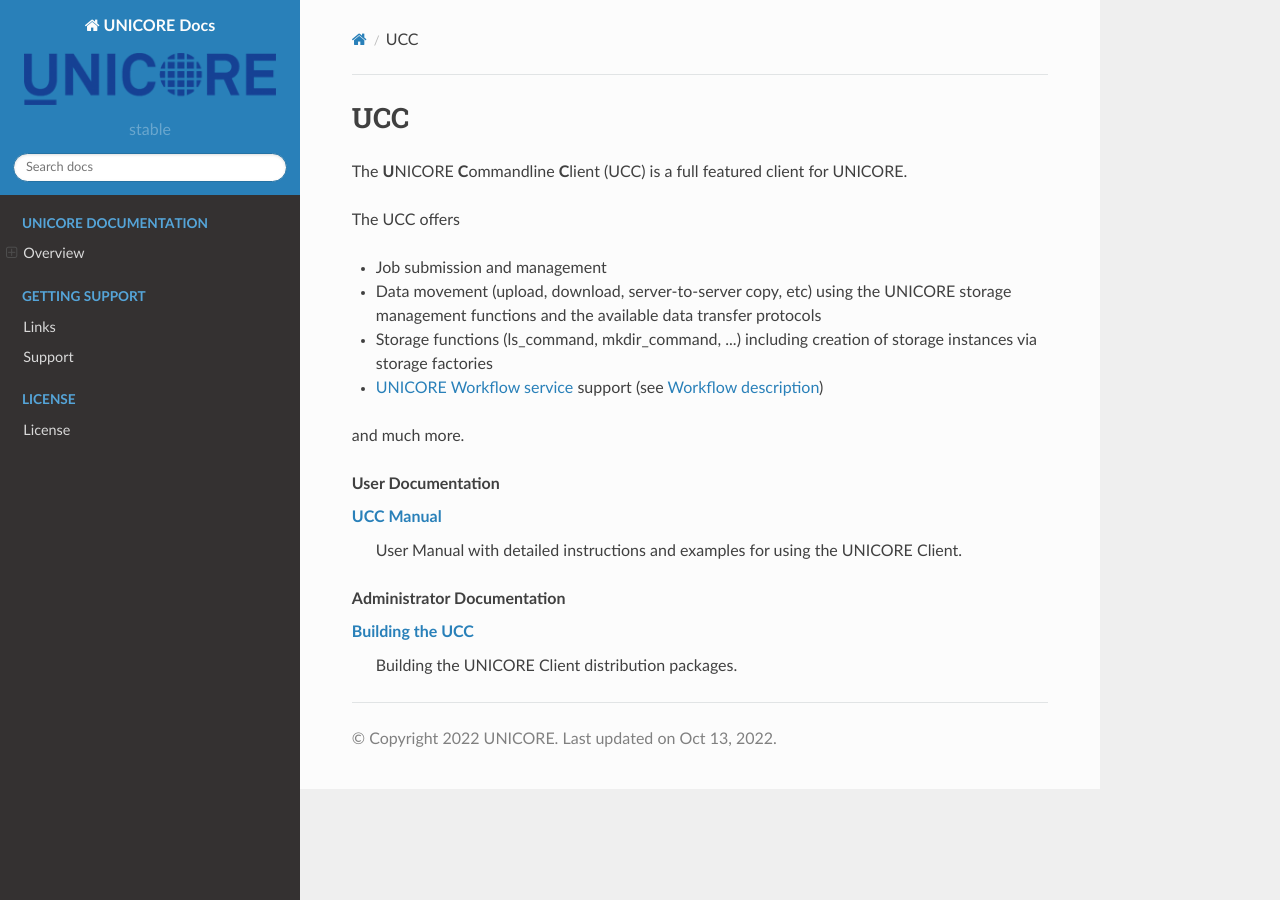
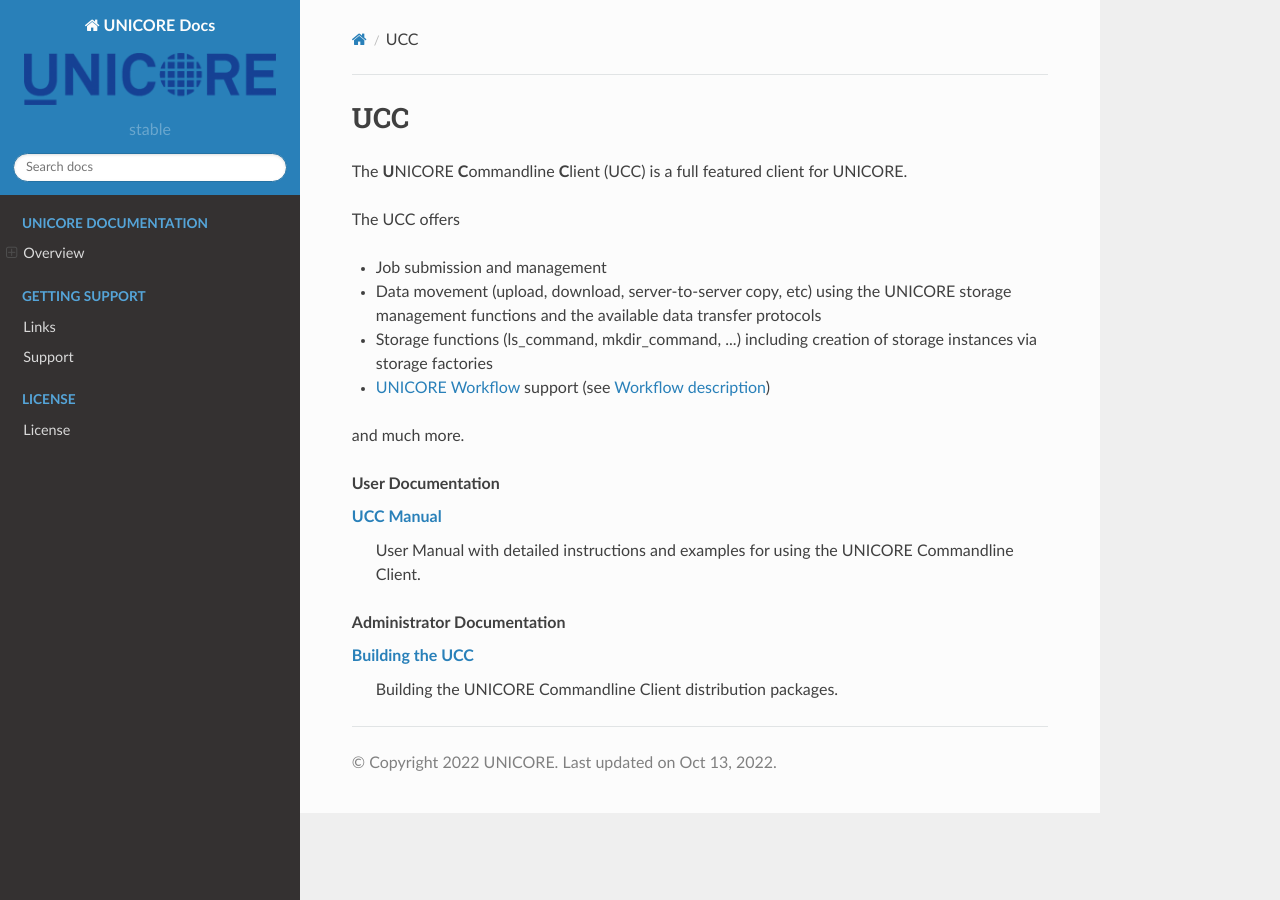
Before and after one commit to UNICORE-EU/unicore-docs, a Sphinx documentation site: the page built from source/user-docs/ucc/index.rst, in a window 1280 px wide. Built offline with Sphinx 7.4.7 and the Read the Docs theme 2.0.0, drawn with Linux system fonts in a browser that asks for light colours.

```diff
--- a/source/user-docs/ucc/building.rst
+++ b/source/user-docs/ucc/building.rst
@@ -26,7 +26,7 @@
 ------------------------------
 
 The following commands create the distribution packages
-in *tgz*, *deb* and *rpm* formats (**Maven 2!**). The versions
+in *tgz*, *deb* and *rpm* formats. The versions
 are taken from the `pom.xml
 <https://github.com/UNICORE-EU/commandline-client/blob/master/pom.xml>`_.
 
--- a/source/user-docs/ucc/index.rst
+++ b/source/user-docs/ucc/index.rst
@@ -16,19 +16,19 @@
 * Storage functions (:ref:`ls_command`, :ref:`mkdir_command`, \.\.\.) including creation of storage instances
   via storage factories
 
-* :ref:`UNICORE Workflow service <workflow>` support (see :ref:`workflow-description`)
+* :ref:`UNICORE Workflow <workflow>` support (see :ref:`workflow-description`)
 
 and much more.
 
 .. topic:: User Documentation
 
   :doc:`manual`
-      User Manual with detailed instructions and examples for using the UNICORE Client.
+      User Manual with detailed instructions and examples for using the UNICORE Commandline Client.
 
 .. topic:: Administrator Documentation
 
   :doc:`building`
-      Building the UNICORE Client distribution packages.
+      Building the UNICORE Commandline Client distribution packages.
 
 
 
```
Also changed, not shown: 5 other files.
